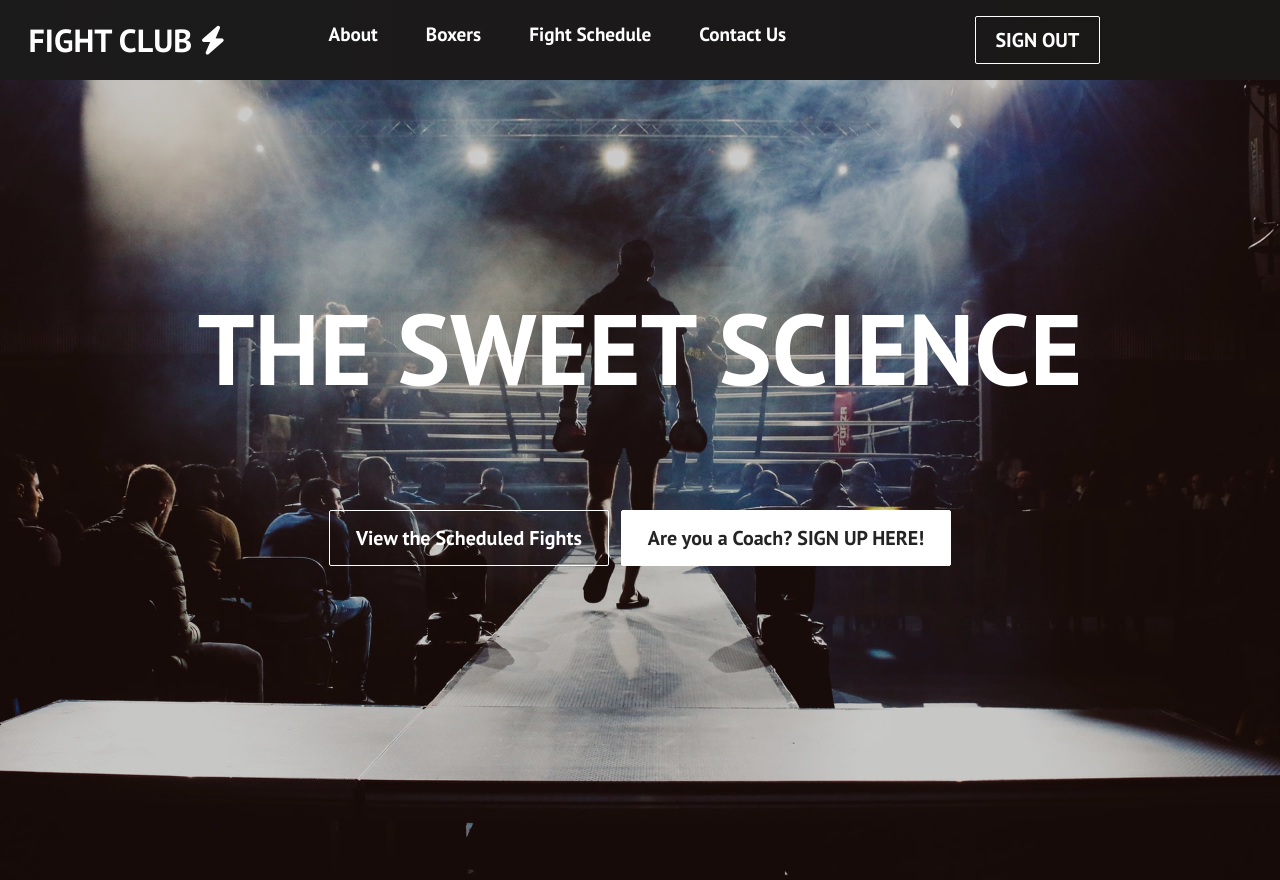
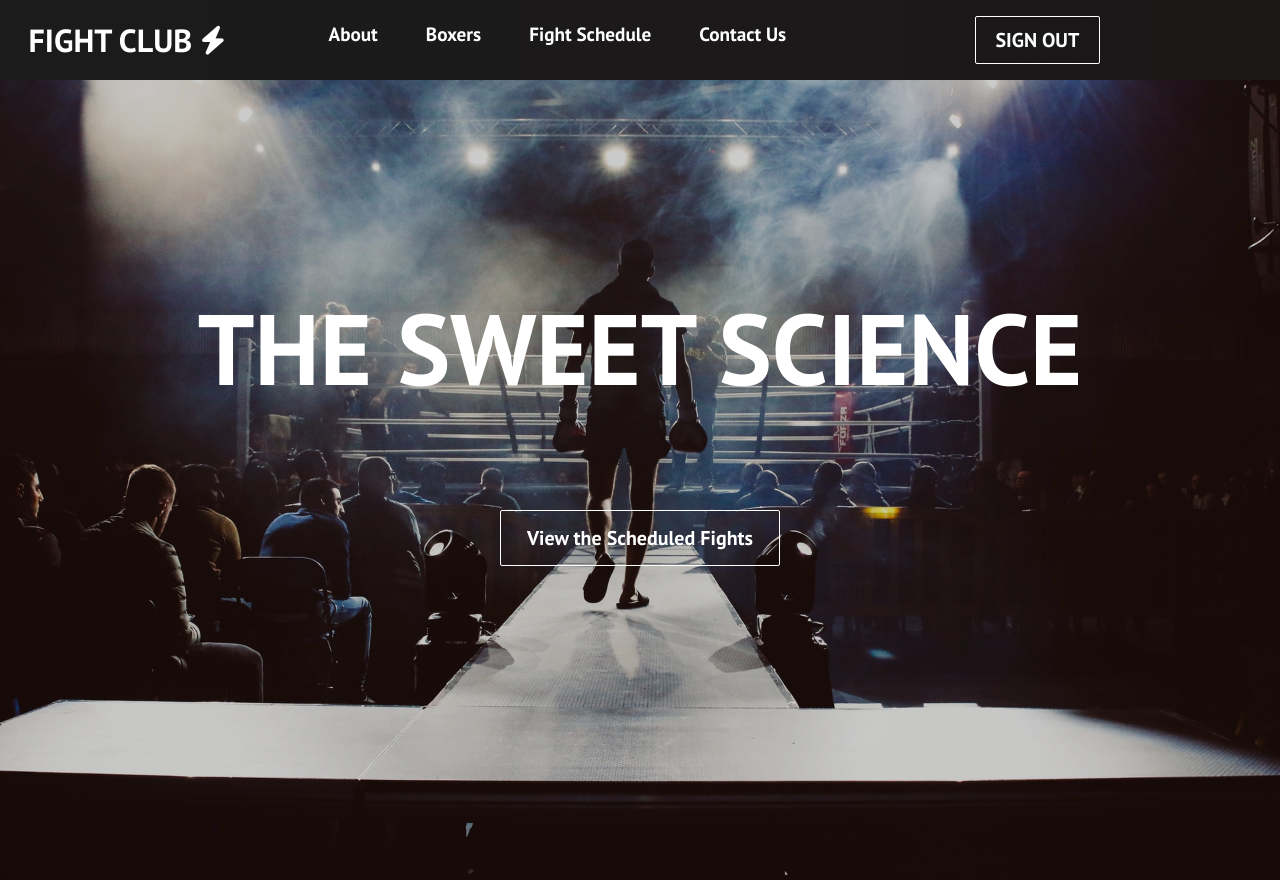
Before and after one commit to ZaidYounan/fight-club, a React (Create React App) app: page / in a window 1280 px wide. Built offline with nearby package versions, Linux system fonts and the light colour scheme; sample sign-in values are in the browser's storage.

Commit message:
Add comments to code, refactor useEffect hooks, hide MainSection button behind authentication token

```diff
--- a/src/App.js
+++ b/src/App.js
@@ -14,8 +14,6 @@ import Login from './components/auth-components/Login';
 import Register from './components/auth-components/Register';
 import { Redirect } from 'react-router';
 import { signIn, signUp, getToken, signOut } from './api/auth';
-
-
 
 
 function App() {
--- a/src/components/Button.js
+++ b/src/components/Button.js
@@ -1,6 +1,8 @@
 import React from 'react';
 import './Button.css';
 import { Link } from 'react-router-dom';
+
+/* Custom Button component that stores styles, sizes and even links */
 
 const STYLES = ['btn--primary', 'btn--outline', 'btn--test','btn--schedule', 'btn--coach'];
 
--- a/src/components/MainSection.js
+++ b/src/components/MainSection.js
@@ -2,8 +2,27 @@ import React from 'react'
 import { Button } from './Button';
 import './MainSection.css';
 import '../App.css';
+import { useState } from 'react';
+import { getToken } from '../api/auth';
+
 
 function MainSection() {
+
+    const [token, setToken] = useState(getToken());
+    const signedIn = !!token
+
+    //If logged out, show the sign up button, otherwise hidden
+    const showRegister = () => {
+        if (!signedIn) {
+            return <Button
+                        className='btns'
+                        buttonStyle='btn--primary'
+                        buttonSize='btn--large'>
+                            Are you a Coach? SIGN UP HERE!
+                   </Button>
+            }
+    }
+
     return (
         <div className='hero-container'>
             <h1>THE SWEET SCIENCE</h1>
@@ -15,12 +34,7 @@ function MainSection() {
                     buttonSize='btn--large'>
                         View the Scheduled Fights
                 </Button>
-                <Button
-                    className='btns'
-                    buttonStyle='btn--primary'
-                    buttonSize='btn--large'>
-                        Are you a Coach? SIGN UP HERE!
-                </Button>
+                {showRegister()}
             </div>
         </div>
     )
--- a/src/components/NewBoxer.js
+++ b/src/components/NewBoxer.js
@@ -23,6 +23,9 @@ function NewBoxer() {
     setLoading(true);
     setIsError(false);
 
+
+    /* Attach avatar formdata (couldn't get it working in time,
+    but it doesn't impede the form submission */
     const formData = new FormData();
     formData.append('file',avatar);
 
@@ -38,6 +41,7 @@ function NewBoxer() {
       avatar: avatar,
     };
 
+    //Post boxer data
     axios.post(`${API_URL}/boxers`, data).then((res) => {
       setData(res.data);
       setFirstName("");
@@ -53,6 +57,7 @@ function NewBoxer() {
     });
   };
 
+  //Get gyms to display gym names in drop-down menu
   useEffect(() => {
     axios
       .get(`${API_URL}/gyms`)
--- a/src/components/NewFight.js
+++ b/src/components/NewFight.js
@@ -38,6 +38,8 @@ function NewFight() {
       result: result,
       gym_id: gym,
     };
+
+    //Post fight data
     axios.post(`${API_URL}/fights`, data).then((res) => {
       setData(res.data);
       setBoxerA("");
@@ -54,6 +56,7 @@ function NewFight() {
     });
   };
 
+  //useEffect hook to get boxers / gym data for drop-down menu
   useEffect(() => {
     axios
       .get(`${API_URL}/boxers`)
@@ -63,9 +66,7 @@ function NewFight() {
       .catch((error) => {
         console.log(error);
       });
-  }, []);
 
-  useEffect(() => {
     axios
       .get(`${API_URL}/gyms`)
       .then((response) => {
--- a/src/components/ScheduleView.js
+++ b/src/components/ScheduleView.js
@@ -9,6 +9,9 @@ function ScheduleView() {
   const [fights, setFights] = useState([]);
   const [gyms, setGyms] = useState([]);
   const [boxers, setBoxers] = useState([]);
+
+   /* Store session token, set token to false, and
+    switch to true if bearerToken is not null and has many characters  */
   const bearerToken = localStorage.getItem("session_token");
 
   var token = false;
@@ -22,6 +25,8 @@ function ScheduleView() {
     console.log(token);
   }
 
+
+  //Get fights/boxers/gyms data
   useEffect(() => {
     axios
       .get(`${API_URL}/fights`)
--- a/src/components/UpdateResults.js
+++ b/src/components/UpdateResults.js
@@ -20,6 +20,7 @@ function UpdateResults({ id }) {
     setLoading(true);
     setIsError(false);
 
+    //Object to store data
     const data = {
       rounds: rounds,
       round_time: roundTime,
@@ -28,6 +29,7 @@ function UpdateResults({ id }) {
       result: result,
     };
 
+    //Patch data with updates
     axios.patch(`${API_URL}/fights/${id}`, data).then((res) => {
       setRounds("");
       setRoundTime("");
@@ -39,7 +41,7 @@ function UpdateResults({ id }) {
     });
   };
 
-
+  //Array to store possible Results drop-down box options
   const resultsArr = [
     { value: 'Draw', text: 'Draw' },
     { value: 'majority decision', text: 'Majority Decision' },
--- a/src/components/auth-components/Login.js
+++ b/src/components/auth-components/Login.js
@@ -42,6 +42,7 @@ const Login = (props) => {
           <div className="alert alert-danger" role="alert">
             This is not a valid email.
           </div>
+          //Email validation
         );
       }
     };
--- a/src/components/auth-components/Register.js
+++ b/src/components/auth-components/Register.js
@@ -34,6 +34,7 @@ const vpassword = (value) => {
       <div className="alert alert-danger" role="alert">
         The password must be between 6 and 40 characters.
       </div>
+      //Password validation
     );
   }
 };
```
Also changed, not shown: src/components/BoxerView.js (+6 -1 lines), src/components/Navbar.js (+7 -2 lines), 1 other file (tests, documents, lock files or other folders).
